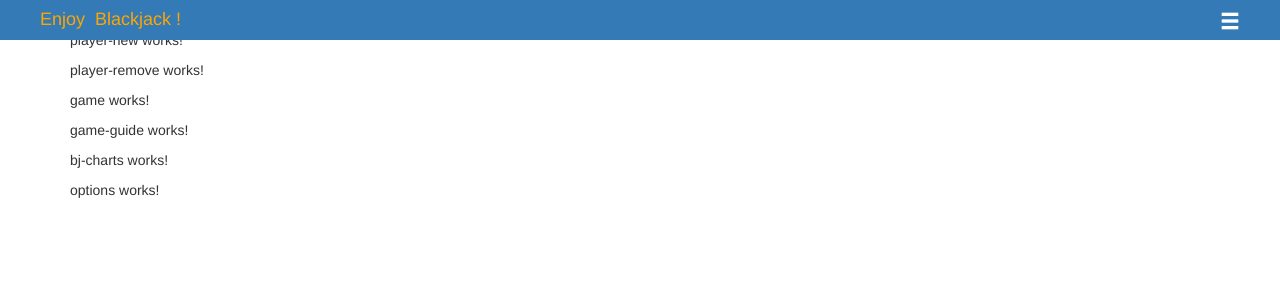
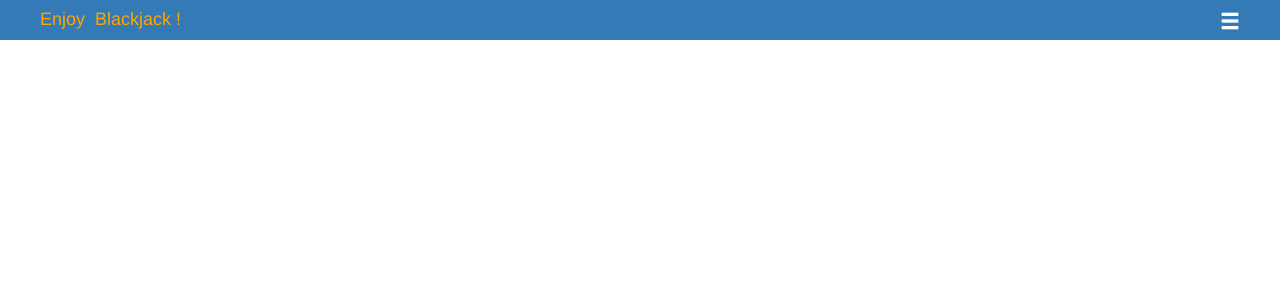
Before and after one commit to Hogusong/blackjack-Angular, an Angular app: page / in a window 1280 px wide. Shown: the top 300 px of the page. Built offline with nearby package versions, Linux system fonts and the light colour scheme.

Commit message:
Create 'BaseService' and 'UIconfig' to handle navigation between all UIs.

```diff
--- a/src/app/app.component.html
+++ b/src/app/app.component.html
@@ -1,5 +1,5 @@
 <!--The content below is only a placeholder and can be replaced.-->
-<nav class="nav-bar bg-primary">
+<nav class="nav-bar bg-primary" *ngIf="UIC.openMenu">
   <div class="header-bar">
     <h4 class="game-header">Enjoy&nbsp; Blackjack !</h4>
     <div class="dropdown"><span class="dropdown-toggle glyphicon glyphicon-menu-hamburger"
@@ -11,30 +11,30 @@
   </div>
 </nav>
 
-<div class="container">
+<div class="container" *ngIf="UIC.selectPlayers">
     <app-player-list></app-player-list>
   </div>
 
-  <div class="container">
-    <app-player-new></app-player-new>
+  <div class="container" *ngIf="UIC.openAddNew">
+    <app-player-new [UIC]="oldUIC"></app-player-new>
   </div>
 
-  <div class="container">
-    <app-player-remove></app-player-remove>
+  <div class="container" *ngIf="UIC.openRemove">
+    <app-player-remove [UIC]="oldUIC"></app-player-remove>
   </div>
 
-  <div class="container">
+  <div class="container" *ngIf="UIC.gameStarted">
     <app-game></app-game>
   </div>
 
-  <div class="container">
-    <app-game-guide></app-game-guide>
+  <div class="container" *ngIf="UIC.openGameGuide">
+    <app-game-guide [UIC]="oldUIC"></app-game-guide>
   </div>
 
-  <div class="container">
-      <app-bj-charts></app-bj-charts>
+  <div class="container" *ngIf="UIC.openBJCharts">
+      <app-bj-charts [UIC]="oldUIC"></app-bj-charts>
     </div>
 
-  <div class="container">
-    <app-options></app-options>
+  <div class="container" *ngIf="UIC.openBJCharts">
+    <app-options [UIC]="oldUIC"></app-options>
   </div>
--- a/src/app/app.component.ts
+++ b/src/app/app.component.ts
@@ -1,10 +1,29 @@
-import { Component } from '@angular/core';
+import { Component, OnInit, OnDestroy } from '@angular/core';
+import { Subscription } from 'rxjs';
+import { BaseService } from './providers/base.service';
 
 @Component({
   selector: 'app-root',
   templateUrl: './app.component.html',
   styleUrls: ['./app.component.css']
 })
-export class AppComponent {
-  title = 'blackjack-angular';
+export class AppComponent implements OnInit, OnDestroy {
+  UIC: any = {};
+  oldUIC: any = {};                 // Keep the previous UI to return.
+  UICsubscription: Subscription;    // Watching UIC's update.
+
+  constructor(private baseService: BaseService) {}
+
+  ngOnInit() {
+    this.UIC = this.baseService.getUIconfig();
+    this.UICsubscription = this.baseService.getUIconfigSubject()
+      .subscribe(config => {
+        this.oldUIC = this.UIC;
+        this.UIC = config;
+      });
+  }
+
+  ngOnDestroy() {
+    this.UICsubscription.unsubscribe();
+  }
 }
--- a/src/app/pages/help/bj-charts/bj-charts.component.ts
+++ b/src/app/pages/help/bj-charts/bj-charts.component.ts
@@ -1,4 +1,5 @@
-import { Component, OnInit } from '@angular/core';
+import { Component, OnInit, Input } from '@angular/core';
+import { BaseService } from 'src/app/providers/base.service';
 
 @Component({
   selector: 'app-bj-charts',
@@ -6,10 +7,14 @@ import { Component, OnInit } from '@angular/core';
   styleUrls: ['./bj-charts.component.css']
 })
 export class BjChartsComponent implements OnInit {
+  @Input() UIC: any;
 
-  constructor() { }
+  constructor(private baseService: BaseService) { }
 
   ngOnInit() {
   }
 
+  backToPreviousUI() {
+    this.baseService.setUIconfig(this.UIC);
+  }
 }
--- a/src/app/pages/help/game-guide/game-guide.component.ts
+++ b/src/app/pages/help/game-guide/game-guide.component.ts
@@ -1,4 +1,5 @@
-import { Component, OnInit } from '@angular/core';
+import { Component, OnInit, Input } from '@angular/core';
+import { BaseService } from 'src/app/providers/base.service';
 
 @Component({
   selector: 'app-game-guide',
@@ -6,10 +7,14 @@ import { Component, OnInit } from '@angular/core';
   styleUrls: ['./game-guide.component.css']
 })
 export class GameGuideComponent implements OnInit {
+  @Input() UIC: any;
 
-  constructor() { }
+  constructor(private baseService: BaseService) { }
 
   ngOnInit() {
   }
 
+  backToPreviousUI() {
+    this.baseService.setUIconfig(this.UIC);
+  }
 }
--- a/src/app/pages/help/options/options.component.ts
+++ b/src/app/pages/help/options/options.component.ts
@@ -1,4 +1,5 @@
-import { Component, OnInit } from '@angular/core';
+import { Component, OnInit, Input } from '@angular/core';
+import { BaseService } from 'src/app/providers/base.service';
 
 @Component({
   selector: 'app-options',
@@ -6,10 +7,14 @@ import { Component, OnInit } from '@angular/core';
   styleUrls: ['./options.component.css']
 })
 export class OptionsComponent implements OnInit {
+  @Input() UIC: any;
 
-  constructor() { }
+  constructor(private baseService: BaseService) { }
 
   ngOnInit() {
   }
 
+  backToPreviousUI() {
+    this.baseService.setUIconfig(this.UIC);
+  }
 }
--- a/src/app/pages/player/player-new/player-new.component.ts
+++ b/src/app/pages/player/player-new/player-new.component.ts
@@ -1,4 +1,5 @@
-import { Component, OnInit } from '@angular/core';
+import { Component, OnInit, Input } from '@angular/core';
+import { BaseService } from 'src/app/providers/base.service';
 
 @Component({
   selector: 'app-player-new',
@@ -6,10 +7,14 @@ import { Component, OnInit } from '@angular/core';
   styleUrls: ['./player-new.component.css']
 })
 export class PlayerNewComponent implements OnInit {
+  @Input() UIC: any;
 
-  constructor() { }
+  constructor(private baseService: BaseService) { }
 
   ngOnInit() {
   }
 
+  backToPreviousUI() {
+    this.baseService.setUIconfig(this.UIC);
+  }
 }
--- a/src/app/pages/player/player-remove/player-remove.component.ts
+++ b/src/app/pages/player/player-remove/player-remove.component.ts
@@ -1,4 +1,5 @@
-import { Component, OnInit } from '@angular/core';
+import { Component, OnInit, Input } from '@angular/core';
+import { BaseService } from 'src/app/providers/base.service';
 
 @Component({
   selector: 'app-player-remove',
@@ -6,10 +7,14 @@ import { Component, OnInit } from '@angular/core';
   styleUrls: ['./player-remove.component.css']
 })
 export class PlayerRemoveComponent implements OnInit {
+  @Input() UIC: any;
 
-  constructor() { }
+  constructor(private baseService: BaseService) { }
 
   ngOnInit() {
   }
 
+  backToPreviousUI() {
+    this.baseService.setUIconfig(this.UIC);
+  }
 }
--- /dev/null
+++ b/src/app/providers/base.service.ts
@@ -0,0 +1,34 @@
+import { Injectable } from '@angular/core';
+import { Subject } from 'rxjs';
+
+@Injectable({
+  providedIn: 'root'
+})
+export class BaseService {
+  private UIconfig: any;
+  private UIconfigSubject = new Subject<any>()
+  constructor() {
+    this.UIconfigSubject.next(this.UIconfig = this.getDefaultUIconfig());
+  }
+
+  getDefaultUIconfig() {
+    return { openMenu: true,  selectPlayers: true };
+  }
+
+  getAllFalseUIconfig() {
+    return {
+      openMenu: false,
+      selectPlayers: false,
+      openAddNew: false,
+      openRemove: false,
+      gameStarted: false,
+      openGameGuide: false,
+      openBJCharts: false,
+      openOptions: false
+    }
+  }
+
+  getUIconfig() {  return this.UIconfig;  }
+  getUIconfigSubject() {  return this.UIconfigSubject.asObservable();  }
+  setUIconfig(config) {  this.UIconfigSubject.next(this.UIconfig = config);  }
+}
```
